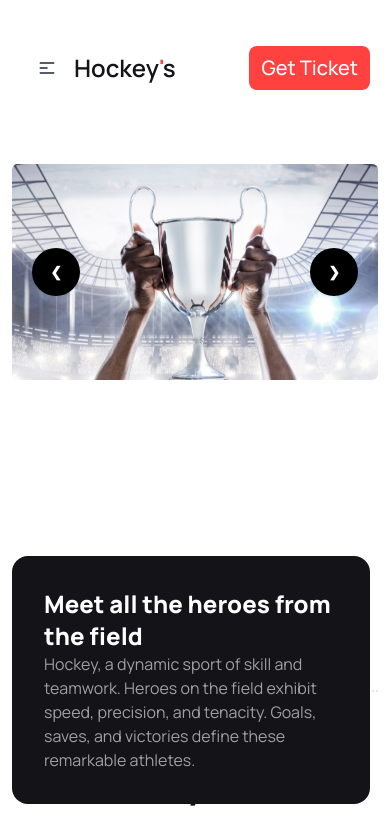
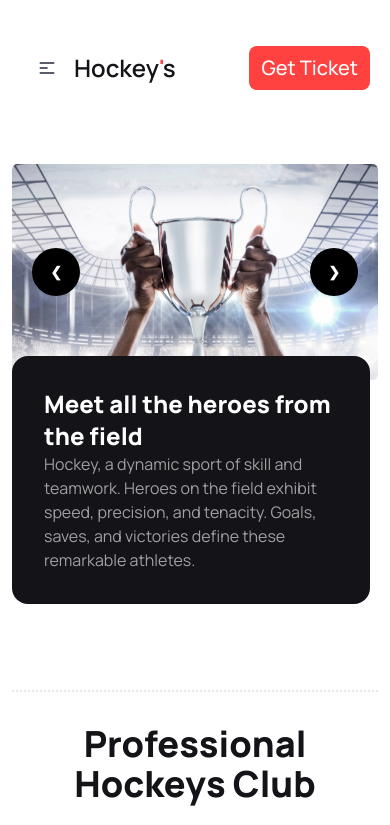
Before and after one commit to AhmedMiraz1/Hockeys-assingment3, a plain HTML site: page index.html in a window 390 px wide. Shown: the top 825 px of the page. Drawn offline with nearby package versions, Linux system fonts and the light colour scheme.

Commit message:
mobile device responsive editing

```diff
--- a/index.html
+++ b/index.html
@@ -141,7 +141,7 @@
           </div>
 
           <div
-            class="bg-[#131318] p-8 rounded-2xl absolute w-11/12 bottom-10 lg:w-3/12 lg:right-72 lg:-bottom-48"
+            class="bg-[#131318] p-8 rounded-2xl absolute w-11/12 bottom-60 lg:w-3/12 lg:right-72 lg:-bottom-48"
           >
             <h3 class="text-[#FFF] text-2xl font-extrabold">
               Meet all the heroes from the field
```
